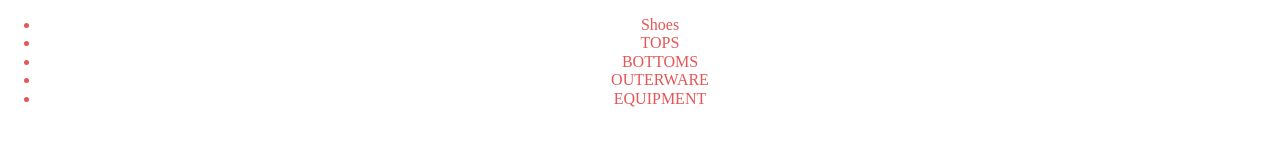
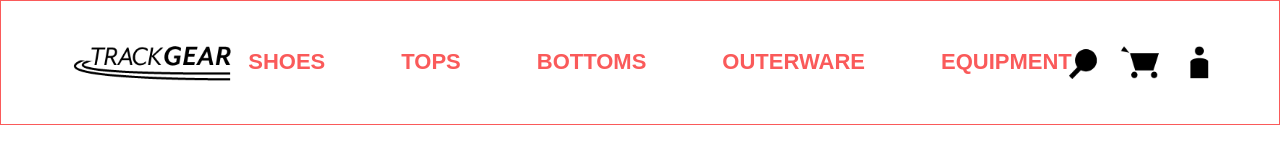
Before and after one commit to flynnmp/passion-project, a plain HTML site: page index.html in a window 1280 px wide. Drawn offline with nearby package versions, Linux system fonts and the light colour scheme; files that its build step writes are made by us from their sources; a web font is replaced by a local one.

Commit message:
update 1

```diff
--- /dev/null
+++ b/css/style.css
@@ -0,0 +1,78 @@
+* {
+    box-sizing: border-box;
+}
+
+
+html {
+    font-size: 100%;
+    color: #FA5A5A;
+    font-style: normal;
+}
+
+body {
+    margin: 0;
+    width: 100vw;
+    overflow-x: hidden;
+}
+
+/* links */
+
+a:link {
+    text-decoration: none;
+    color: inherit;
+}
+
+a:visited {
+    text-decoration: none;
+    color: inherit;
+}
+
+nav {
+    height: 125px;
+    margin: 0;
+    width: 100%;
+    position: fixed;
+    top: 0;
+    font-family: mr-eaves-xl-modern, sans-serif;
+    font-weight: 700;
+    font-size: 22px;
+    border: solid 1px #FA5A5A;
+
+}
+
+ul {
+    list-style: none;
+}
+
+#navlogo {
+    padding-left: 70px;
+    padding-top: 40px;
+}
+
+.logo {
+    width: 220px;
+}
+
+#navmenu {
+    list-style: none;
+    margin-top: -45px;
+    display: flex;
+    justify-content: center;
+}
+
+#navicons {
+    text-align: right;
+    margin-top: -50px;
+    padding-right: 70px;
+
+}
+
+.icons {
+    width: 140px;
+
+}
+
+li{
+    padding-left: 38px;
+    padding-right: 38px;
+}
--- a/index.html
+++ b/index.html
@@ -12,13 +12,24 @@
 </head>
 
 <nav>
+        <div id="navlogo">
+            <img class="logo" src="images/logo.png" alt="logo">
+        </div>
         <ul id="navmenu">
-            <li><a href="#">Shoes</a></li>
+            <li><a href="#">SHOES</a></li>
             <li><a href="#">TOPS</a></li>
             <li><a href="#">BOTTOMS</a></li>
             <li><a href="contact.html">OUTERWARE</a></li>
             <li id="tickets"><a href="#">EQUIPMENT</a></li>
         </ul>
+
+        <div id="navicons">
+           <img class="icons" src="images/icons.png" alt="icons">
+        </div>
     </nav>
 
+    <main>
+
+    </main>
+
 </html>
--- a/style/style.css
+++ /dev/null
@@ -1,29 +0,0 @@
-* {
-    box-sizing: border-box;
-}
-
-
-html {
-    font-size: 100%;
-    color: #E65656;
-    font-style: normal;
-    text-align: center;
-}
-
-body {
-    margin: 0;
-    width: 100vw;
-    overflow-x: hidden;
-}
-
-/* links */
-
-a:link {
-    text-decoration: none;
-    color: inherit;
-}
-
-a:visited {
-    text-decoration: none;
-    color: inherit;
-}
```
Also changed, not shown: images/icons.png (added), images/logo.png (added), 2 other files.
